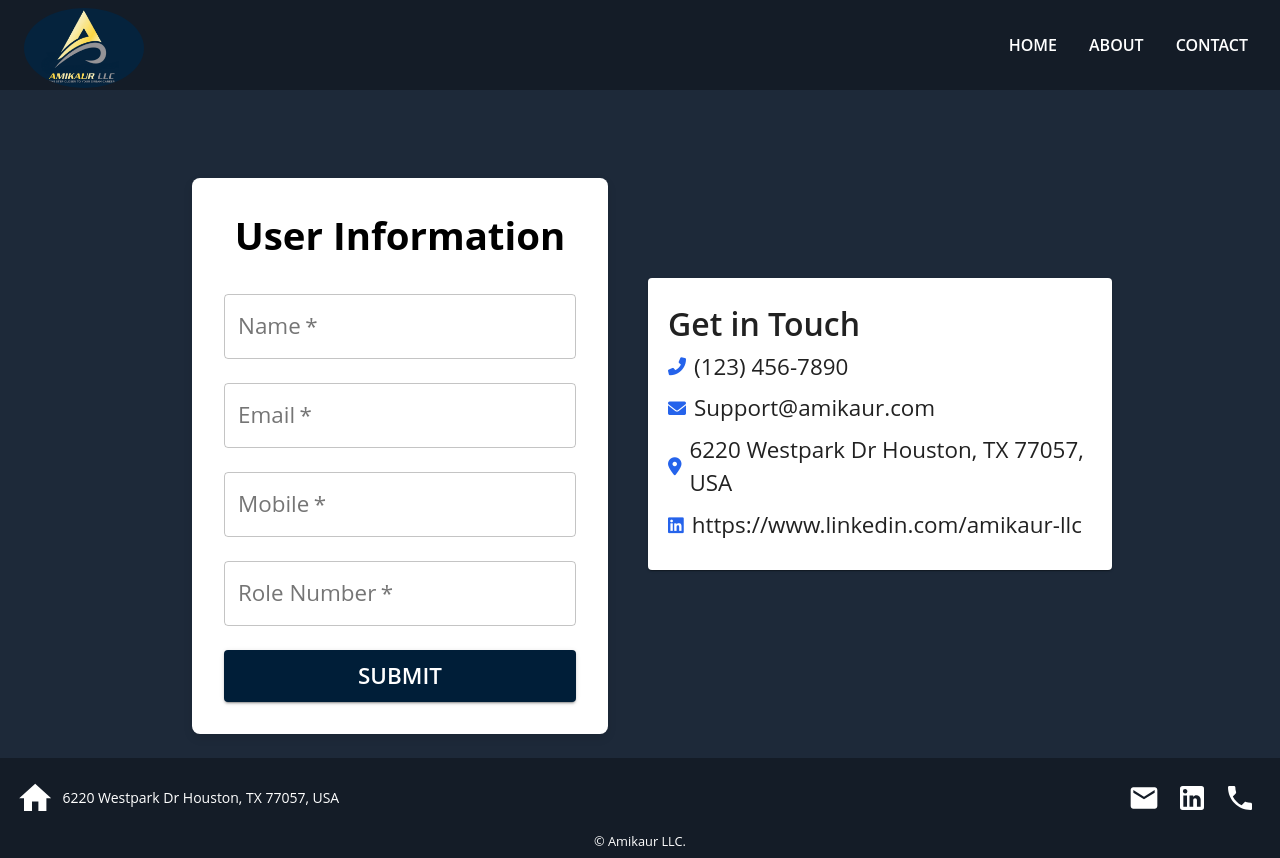
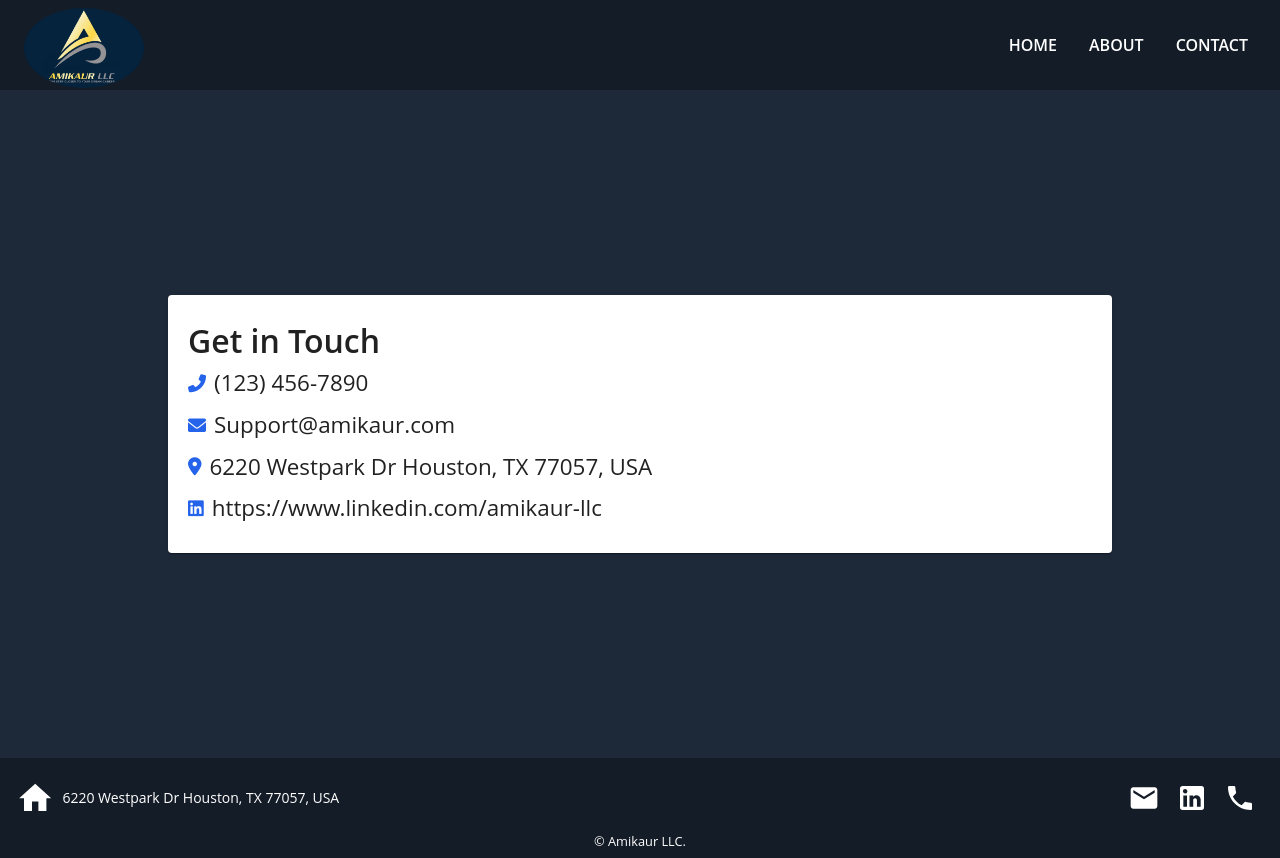
Before and after one commit to kirtimansinghcs19/Amikaur-LLC, a React (Create React App) app: page /contact in a window 1280 px wide. Built offline with nearby package versions, Linux system fonts and the light colour scheme.

Commit message:
remove form

```diff
--- a/src/pages/Contact.js
+++ b/src/pages/Contact.js
@@ -1,14 +1,14 @@
 import React from "react";
 import { Paper, Typography } from "@mui/material";
-import MyForm from "./components/Form";
+// import MyForm from "./components/Form";
 
 const ContactUs = () => {
   return (
     <div className="flex flex-col md:flex-row h-[83.5vh] xl:py-40 xl:px-40 bg-[#1d2939]">
       {/* Left Side: Contact Form */}
-      <div className="flex-1 flex flex-col justify-center mx-2 mb-5 md:mb-0">
+      {/* <div className="flex-1 flex flex-col justify-center mx-2 mb-5 md:mb-0">
         <MyForm />
-      </div>
+      </div> */}
 
       {/* Right Side: Contact Information */}
       <div className="flex-1 flex flex-col justify-center mx-2">
```
